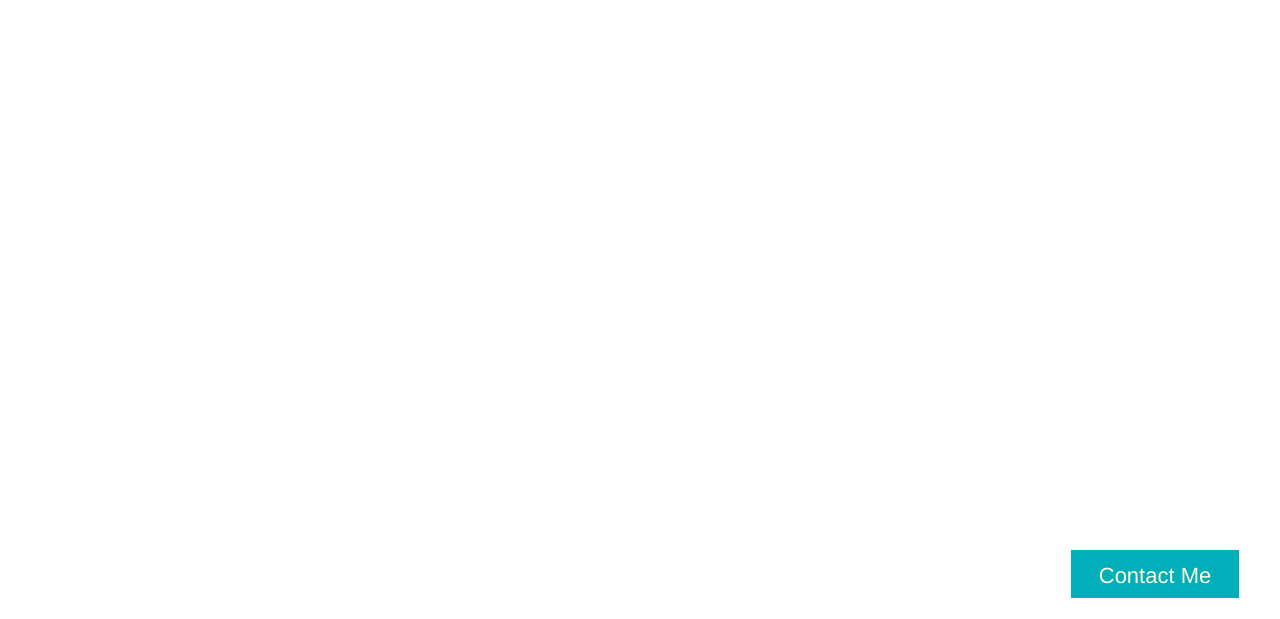
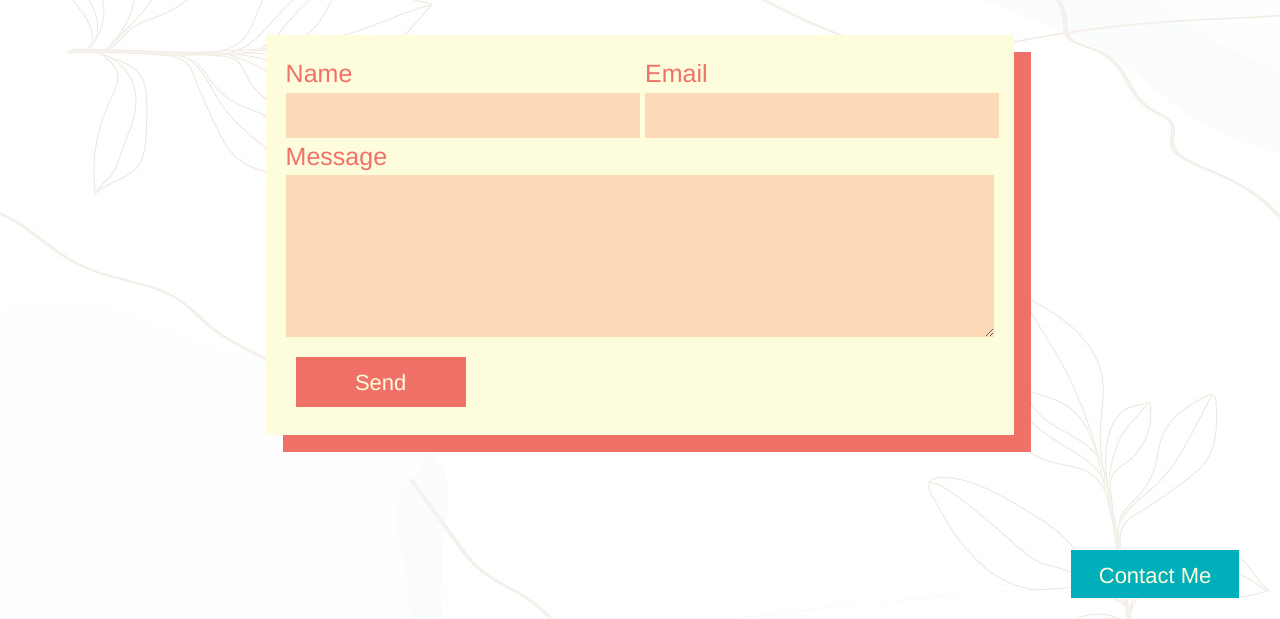
Before and after one commit to auroramarcoux/site, a plain HTML site: page contact.html in a window 1280 px wide. Shown: the part 181-800 px from the top of the page. Drawn offline with nearby package versions, Linux system fonts and the light colour scheme.

Commit message:
background added and contact completed

```diff
--- a/contact.html
+++ b/contact.html
@@ -11,7 +11,7 @@
     <script src="https://cdn.jsdelivr.net/npm/bootstrap@5.0.2/dist/js/bootstrap.bundle.min.js" integrity="sha384-MrcW6ZMFYlzcLA8Nl+NtUVF0sA7MsXsP1UyJoMp4YLEuNSfAP+JcXn/tWtIaxVXM" crossorigin="anonymous"></script>
     <title>Aurora Marcoux</title>
     <style>
-        body{background-color: white;}
+        body{background-color: white; background-image: url(images/minimalist.JPG); background-attachment: fixed; background-repeat: no-repeat; background-size: cover;}
     </style>
 </head>
 <body>
@@ -29,6 +29,25 @@
         </div>
     </nav>
     <div class="heading no-grid">CONTACT ME</div>
+    <div class="contact-form">
+        <form class="form-container">
+            <div class="form-row">
+              <div class="form-group col-md-6 cont">
+                <label for="inputName">Name</label>
+                <input type="text" class="form-control" id="inputName">
+              </div>
+              <div class="form-group col-md-6 cont">
+                <label for="inputEmail">Email</label>
+                <input type="email" class="form-control" id="inputEmail">
+              </div>
+            </div>
+            <div class="form-group">
+              <label for="inputMessage">Message</label>
+              <textarea class="form-control" id="inputMessage" rows="4"></textarea>
+            </div>
+            <button type="submit" class="btn btn-light btn-lg custom submit">Send</button>
+          </form>
+    </div>
     <a href="contact.html" role="button" class="btn btn-light btn-lg custom" id="contact">Contact Me</a>
 </body>
 </html>
--- a/site.css
+++ b/site.css
@@ -183,7 +183,7 @@ body {
 }
 
 .list-group-item {
-    background-color: #FDFCDC;
+    background-color: #E3E3E2;
     color:#F07167;
     letter-spacing: 3px;
     font-family: "HelveticaNeue-Light", "Helvetica Neue";
@@ -288,3 +288,68 @@ body {
     padding-right: 0.5rem;
     padding-left: 0.5rem;
 }
+
+.card {
+    border: none;
+    border-radius: 0;
+    box-shadow: 17px 17px #F07167;
+}
+
+.contact-form {
+    position: relative;
+    padding: 1rem;
+    width: 100%;
+    display: flex;
+    align-items: center;
+    justify-content: center;
+}
+
+.form-container {
+    height: 25rem;
+    padding: 20px;
+    width: 60%;
+    background-color: #FDFCDC;
+    border-radius: 0;
+    box-shadow: 17px 17px #F07167;
+}
+
+.form-row {
+    display: flex;
+    flex-wrap: wrap;
+    margin-right: -5px;
+    margin-left: -5px;
+}
+
+.cont{
+    align-items: flex-start;
+    padding-left: 5px;
+}
+
+label {
+    font-size: 25px;
+    color: #f07167;
+    font-family: "HelveticaNeue-Light", "Helvetica Neue";;
+}
+
+button[type="submit"] {
+    margin-top: 20px;
+}
+
+input {
+    height: 45px;
+}
+
+.form-control {
+    font-size: 25px;
+    background-color: #fed9b7;
+    border: none;
+    border-radius: 0;
+}
+
+.submit {
+    height: 50px;
+    padding: 0;
+    background-color: #f07167;
+    color: #FDFCDC;
+    border: none;
+}
```
Also changed, not shown: education.html (+1 -1 lines), projects.html (+1 -1 lines), skills.html (+2 -2 lines), images/minimalist.JPG (added), 1 other file.
